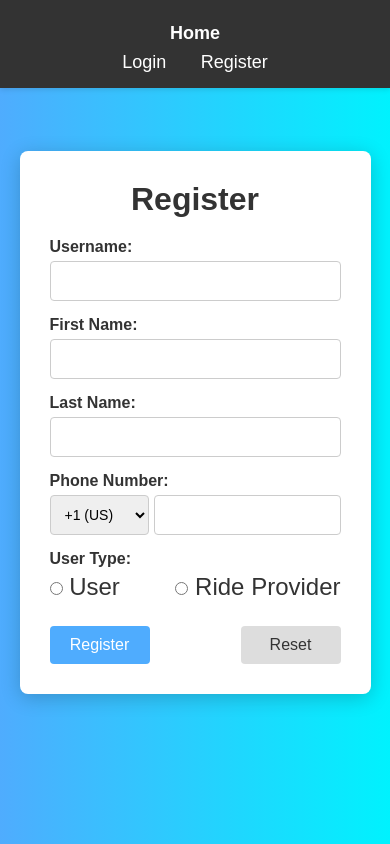
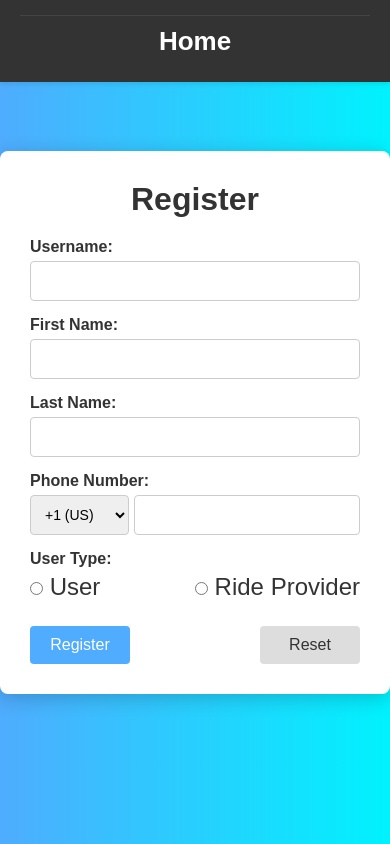
Before and after one commit to Kiran0343/ride-share, a Flask app: page /register in a window 390 px wide. Run offline with Flask 2, Linux system fonts and the light colour scheme.

Commit message:
Update style.css

```diff
--- a/app/static/style.css
+++ b/app/static/style.css
@@ -193,18 +193,32 @@
     background-color: #bbb;
 }
 
-/* Responsive Design */
+/* Mobile styles */
 @media (max-width: 768px) {
-    .navbar {
+    .menu-icon {
+        display: inline;
+    }
+
+    /* Hide the nav items initially */
+    .nav-right {
+        display: none;
         flex-direction: column;
-        text-align: center;
+        width: 100%;
+        background-color: #333;
+        position: absolute;
+        top: 50px;
+        left: 0;
+    }
+
+    /* Show menu when active */
+    .nav-right.active {
+        display: flex;
     }
 
     .nav-item {
-        font-size: 18px;
-    }
-
-    .register-container {
-        width: 90%;
+        padding: 10px;
+        text-align: center;
+        width: 100%;
+        border-top: 1px solid #444;
     }
 }
```
